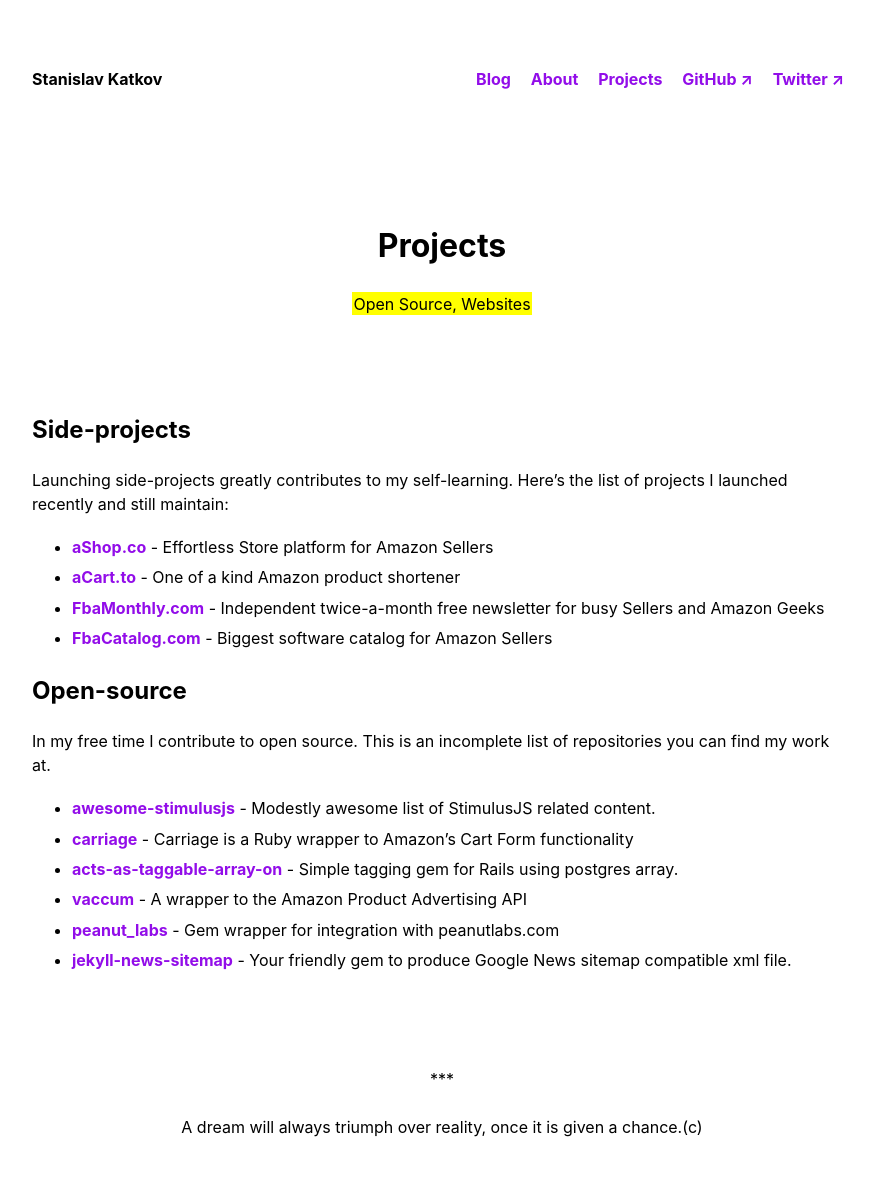
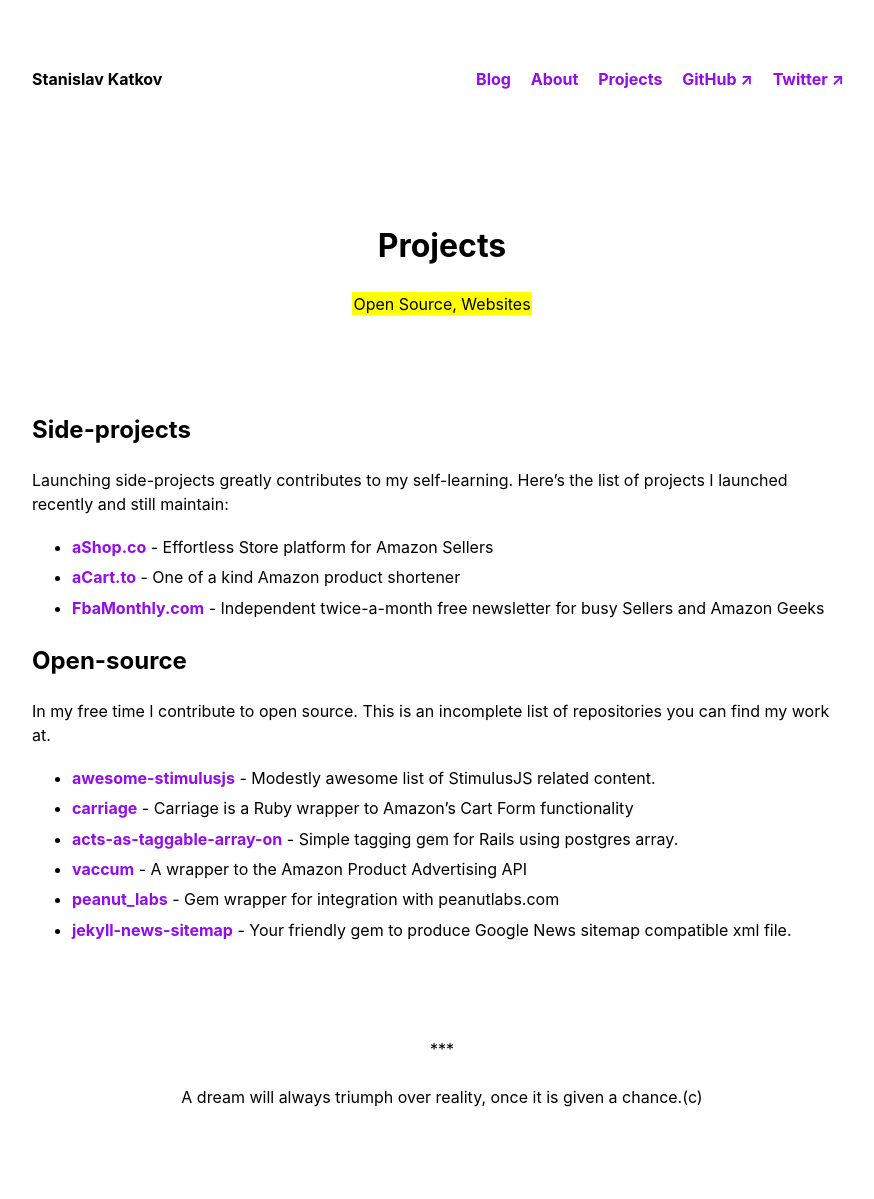
Before and after one commit to skatkov/skatkov.com, a Jekyll site: the page built from projects.md, in a window 1280 px wide. Shown: the whole page, without its empty margins (198-1072 px from the left). Built offline with Jekyll 4.4.1, drawn with Linux system fonts in a browser that asks for light colours; after the commit the page ends 1169 px from its top, so only the background shows below that.

Commit message:
Update projects.md

```diff
--- a/projects.md
+++ b/projects.md
@@ -10,7 +10,6 @@
 - [aShop.co](https://www.ashop.co) - Effortless Store platform for Amazon Sellers
 - [aCart.to](https://www.acart.to) - One of a kind Amazon product shortener
 - [FbaMonthly.com](https://www.fbamonthly.com) - Independent twice-a-month free newsletter for busy Sellers and Amazon Geeks
-- [FbaCatalog.com](https://www.fbacatalog.com) - Biggest software catalog for Amazon Sellers
 
 ## Open-source
 In my free time I contribute to open source. This is an incomplete list of repositories you can find my work at.
```
